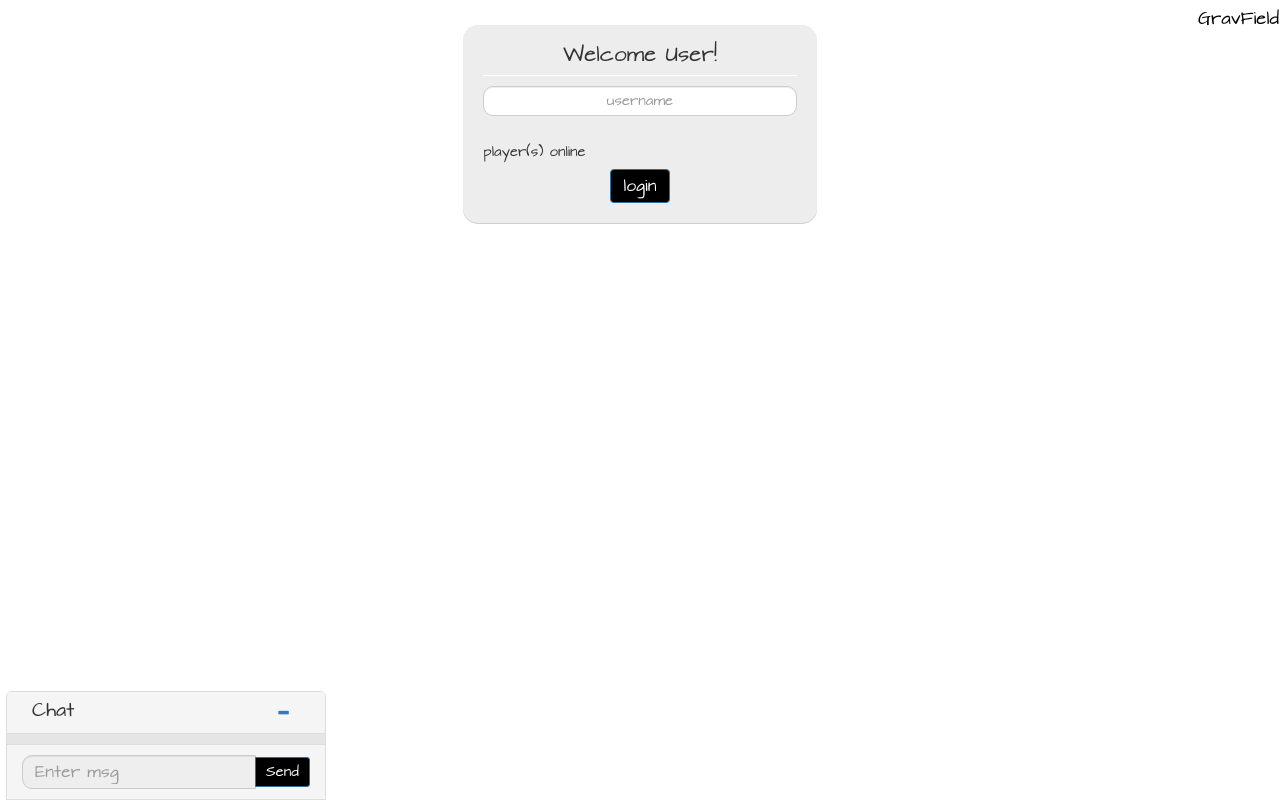
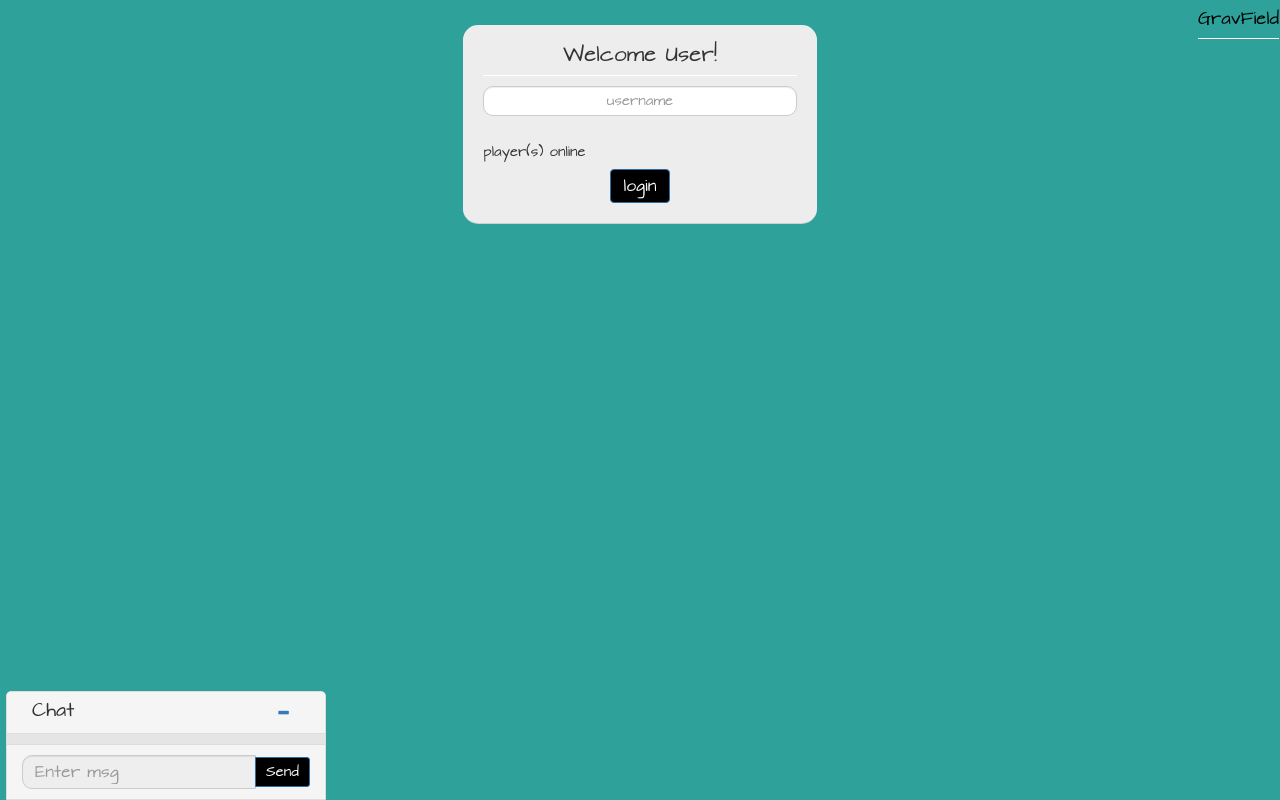
Before and after one commit to kevindweb/nodeGame, a website: page views/render/index.html in a window 1280 px wide. Drawn offline with nearby package versions, Linux system fonts and the light colour scheme; files that its build step writes are made by us from their sources; no server answers; some icons are missing; files whose address does not match are found by name.

Commit message:
Background color change
I made a color changing function for the main page which changed
main.css and game.js

```diff
--- a/views/clientScripts/game.js
+++ b/views/clientScripts/game.js
@@ -1,6 +1,15 @@
 $(document).ready(function(){
   var socket = io();
   var ourUsername;
+  var x = document.body;
+  function colorTest(){
+  	var num1 = Math.floor(Math.random()*256);
+  	var num2 = Math.floor(Math.random()*256);
+  	var num3 = Math.floor(Math.random()*256);
+  	x.style = "background-color: rgb("+num1+","+num2+","+num3+")";
+  	setTimeout(colorTest,2000);
+  }
+  colorTest();
   // show current player count
   socket.on('playerCount',function(data){
     $("#playerCount").html(data.count);
--- a/views/styles/main.css
+++ b/views/styles/main.css
@@ -9,6 +9,7 @@
   max-height: 100%;
   min-height: 100%;
   overflow:hidden;
+  transition: background-color 2s ease-in-out;
 }
 .btn{
   background-color:black;
--- a/www/app.js
+++ b/www/app.js
@@ -44,8 +44,8 @@
       var id;
       function getRandom(){
       	var myRandom = Math.random().toFixed(1);
-      	if(random.indexOf(myRandom==-1)){
-      		random.push(myRandom);
+      	if(randomList.indexOf(myRandom==-1)){
+      		randomList.push(myRandom);
       		id = myRandom;
       	}else{
       	getRandom();
```
